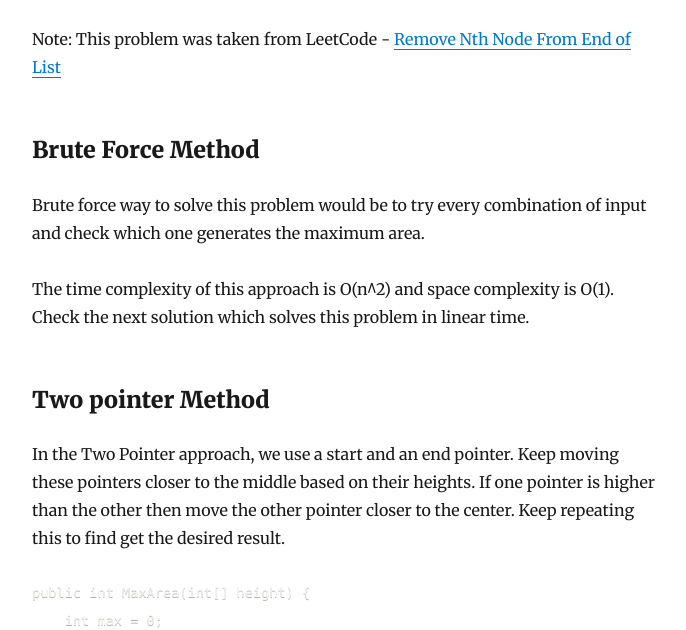
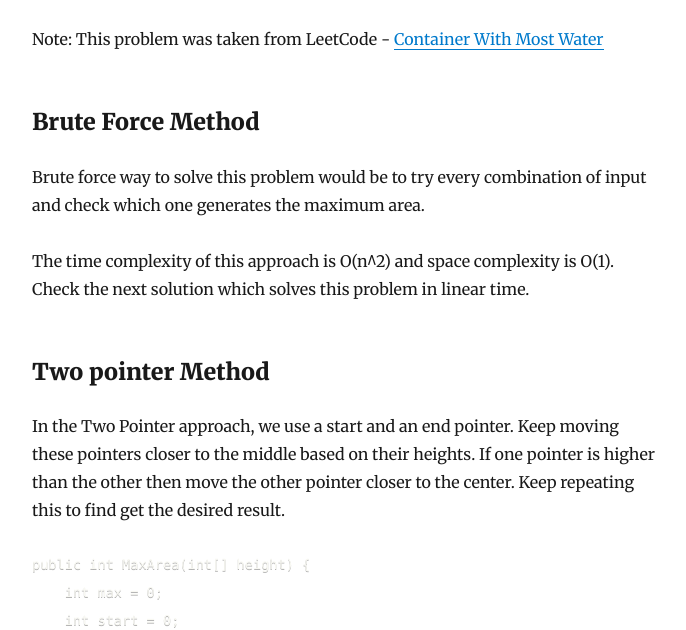
Before and after one commit to melwinalm/my-gatsby-blog, a Gatsby site: page /container-with-most-water/ in a window 1280 px wide. Shown: the part 170-800 px from the top of the page, without its empty margins (293-979 px from the left). Built offline with nearby package versions, Linux system fonts and the light colour scheme; Gatsby itself is replaced by a stand-in of ours; some packages are replaced by stand-ins of ours; code samples lack their colours.

Commit message:
Update index.md

```diff
--- a/content/blog/container-with-most-water/index.md
+++ b/content/blog/container-with-most-water/index.md
@@ -6,7 +6,7 @@ description: Container With Most Water
 tags: csharp
 ---
 
-Note: This problem was taken from LeetCode - [Remove Nth Node From End of List](https://leetcode.com/problems/container-with-most-water/)
+Note: This problem was taken from LeetCode - [Container With Most Water](https://leetcode.com/problems/container-with-most-water/)
 
 ### Brute Force Method
 
```
